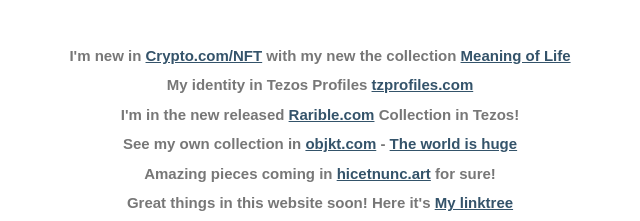
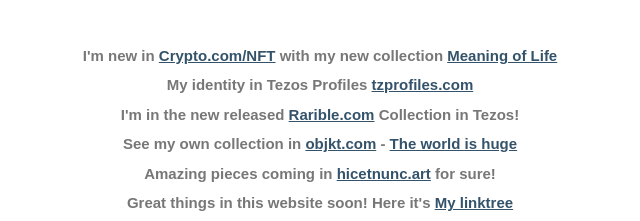
Before and after one commit to AarbozT/aarbozt.github.io, a plain HTML site: page index.html in a window 1280 px wide. Shown: the part 147-368 px from the top of the page, 320-960 px from the left. Drawn offline with Linux system fonts and the light colour scheme.

Commit message:
typo fixes

```diff
--- a/index.html
+++ b/index.html
@@ -27,7 +27,7 @@
 
 <body>
     <h1>aarbozt <a href="https://aarbozt.xyz" target="_blank">.xyz</a> <a href="https://aarbozt.tez.page" target="_blank">.tez</a> <abbr title="Use http://aarbozt.crypto or aarbozt.crypto/ with the UD Browser extension installed -> https://unstoppabledomains.com/extension">.crypto</abbr> <abbr title="Use http://aarbozt.nft or aarbozt.nft/ with the UD Browser extension installed -> https://unstoppabledomains.com/extension">.nft</abbr> <abbr title="Use http://aarbozt.sol or aarbozt.sol/ with the Solana Name Service Resolver Browser Extension installed -> https://github.com/zhvng/sns-resolver">.sol</abbr> </h1>
-    <h2>I'm new in <a href="https://crypto.com/nft/profile/aarbozt" target="_blank">Crypto.com/NFT</a> with my new the collection <a href="https://crypto.com/nft/collection/fabcb5521e9660884126fe43559a4fdb" target="_blank"> Meaning of Life</a></h2>
+    <h2>I'm new in <a href="https://crypto.com/nft/profile/aarbozt" target="_blank">Crypto.com/NFT</a> with my new collection <a href="https://crypto.com/nft/collection/fabcb5521e9660884126fe43559a4fdb" target="_blank"> Meaning of Life</a></h2>
     <h2>My identity in Tezos Profiles <a href=" https://tzprofiles.com/view/mainnet/tz1iBs53ywvoCD8Ttg2CoZ8f6K2joDPydVgJ" target="_blank">tzprofiles.com</a> </h2>
     <h2>I'm in the new released <a href="https://rarible.com/aarbozt" target="_blank">Rarible.com</a> Collection in Tezos!</h2>
     <h2>See my own collection in <a href="https://objkt.com/@aarbozt" target="_blank">objkt.com</a> - <a href="https://objkt.com/collection/KT1UfQzUcWTtCHW29gUfPBCWt8vX2es2MX1n" target="_blank"> The world is huge</a></h2>
```
